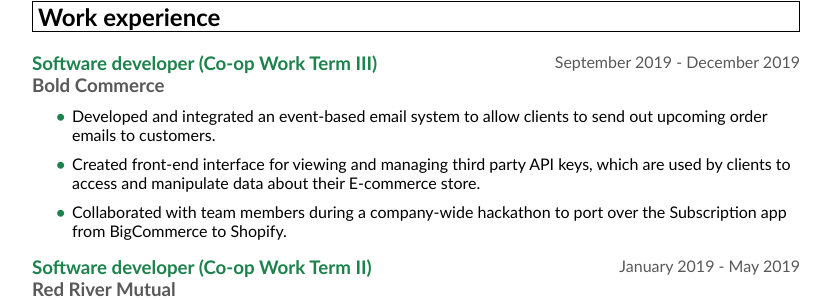
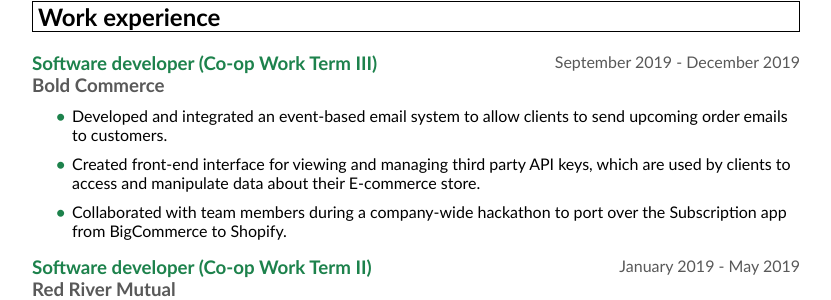
Before and after one commit to williamconnorbean/resume, a Jekyll site: the page built from index.md, in a window 1280 px wide. Shown: the part 969-1269 px from the top of the page, without its empty margins (224-1055 px from the left). Built offline with Jekyll 4.4.1, drawn with Linux system fonts in a browser that asks for light colours; part of the change alters nothing that is shown.

```diff
--- a/_config.yml
+++ b/_config.yml
@@ -1,17 +1,3 @@
-# Welcome to Jekyll!
-#
-# This config file is meant for settings that affect your whole blog, values
-# which you are expected to set up once and rarely edit after that. If you find
-# yourself editing this file very often, consider using Jekyll's data files
-# feature for the data you need to update frequently.
-#
-# For technical reasons, this file is *NOT* reloaded automatically when you use
-# 'bundle exec jekyll serve'. If you change this file, please restart the server process.
-#
-# If you need help with YAML syntax, here are some quick references for you:
-# https://learn-the-web.algonquindesign.ca/topics/markdown-yaml-cheat-sheet/#yaml
-# https://learnxinyminutes.com/docs/yaml/
-#
 # Site settings
 # These are used to personalize your new site. If you look in the HTML files,
 # you will see them accessed via {{ site.title }}, {{ site.email }}, and so on.
@@ -19,38 +5,12 @@
 # in the templates via {{ site.myvariable }}.
 
 markdown: kramdown
-# title: Your awesome title
-# email: your-email@example.com
-# description: >- # this means to ignore newlines until "baseurl:"
-#   Write an awesome description for your new site here. You can edit this
-#   line in _config.yml. It will appear in your document head meta (for
-#   Google search results) and in your feed.xml site description.
-# baseurl: "" # the subpath of your site, e.g. /blog
-# url: "" # the base hostname & protocol for your site, e.g. http://example.com
-# twitter_username: jekyllrb
-# github_username:  jekyll
+
+description: >- # this means to ignore newlines until "baseurl:"
+  This is my resume formatted in Markdown and deployed to GitHub
+  Pages using the static site generator Jekyll.
 
 # Build settings
 theme: minima
 plugins:
   - jekyll-feed
-
-# Exclude from processing.
-# The following items will not be processed, by default.
-# Any item listed under the `exclude:` key here will be automatically added to
-# the internal "default list".
-#
-# Excluded items can be processed by explicitly listing the directories or
-# their entries' file path in the `include:` list.
-#
-# exclude:
-#   - .sass-cache/
-#   - .jekyll-cache/
-#   - gemfiles/
-#   - Gemfile
-#   - Gemfile.lock
-#   - node_modules/
-#   - vendor/bundle/
-#   - vendor/cache/
-#   - vendor/gems/
-#   - vendor/ruby/
--- a/_layouts/resume.html
+++ b/_layouts/resume.html
@@ -2,6 +2,7 @@
 <html>
   <head>
     <meta charset="utf-8">
+    <meta name="description" content="{{ site.description }}">
     <title>{{ page.title }}</title>
     <link href="css/styles.css" type="text/css" rel="stylesheet" />
   </head>
--- a/index.md
+++ b/index.md
@@ -1,7 +1,4 @@
 ---
-# Feel free to add content and custom Front Matter to this file.
-# To modify the layout, see https://jekyllrb.com/docs/themes/#overriding-theme-defaults
-
 layout: resume
 title: Connor Bean's Resume
 ---
@@ -70,7 +67,7 @@ Practical experience: Sass, Foundation, XUnit, PHPUnit, Moq, Ginkgo, DataTables,
 ### **Bold Commerce**
 {:.grey}
 
-* Developed and integrated an event-based email system to allow clients to send out upcoming order emails to customers.
+* Developed and integrated an event-based email system to allow clients to send upcoming order emails to customers.
 * Created front-end interface for viewing and managing third party API keys, which are used by clients to access and manipulate data about their E-commerce store.
 * Collaborated with team members during a company-wide hackathon to port over the Subscription app from BigCommerce to Shopify.
 
```
Also changed, not shown: README.md.
